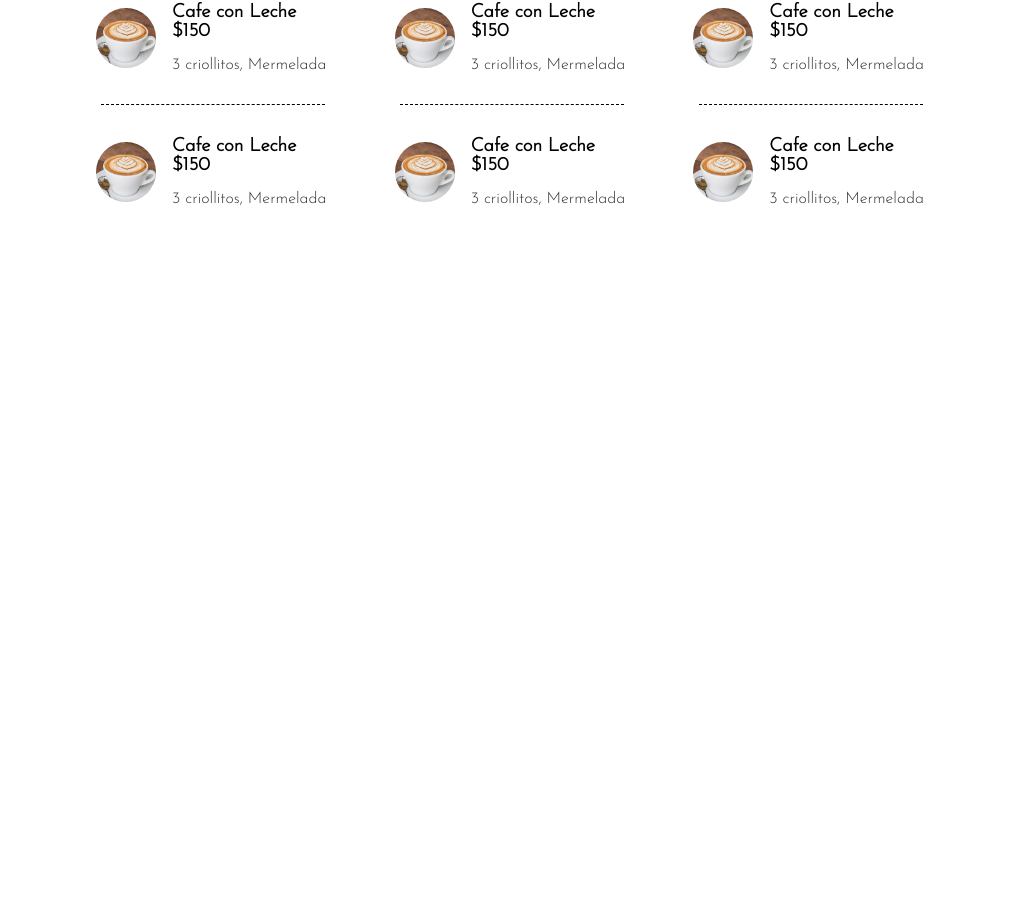
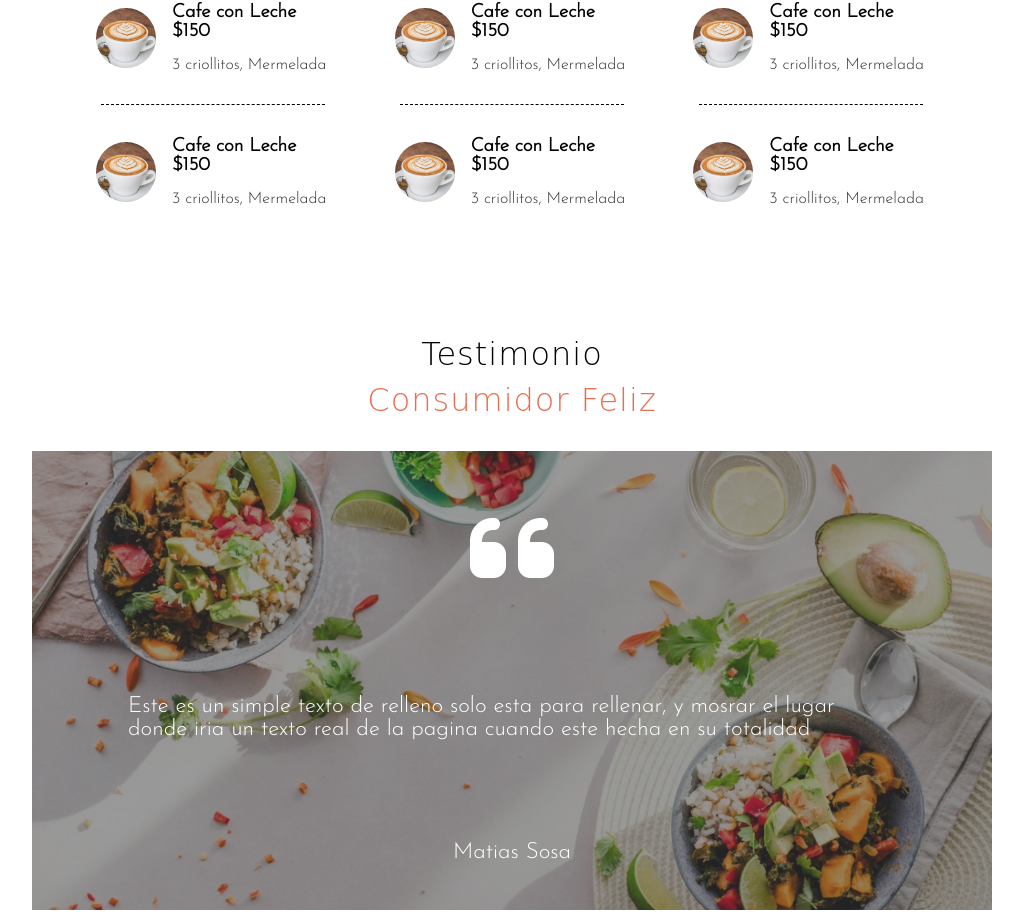
Before and after one commit to aj161/Vegan-Restaurant-Page, a plain HTML site: page index.html in a window 1280 px wide. Shown: the part 2493-3407 px from the top of the page, without its empty margins (128-1151 px from the left). Before the commit the page ends 2796 px from the top, so only its background shows below. Drawn offline with Linux system fonts and the light colour scheme; a web font is replaced by a local one.

Commit message:
Added testimony section

```diff
--- a/index.html
+++ b/index.html
@@ -149,9 +149,30 @@
           </section>
         </article>
       </section>
-
     </section>
     <!--menu end-->
+
+    <!--testimony start-->
+<section class='testimony'>
+  <h2 class='section-title'>Testimonio <span>Consumidor Feliz</span></h2>
+  <section class='testimony-hero'>
+    <picture>
+      <source  srcset='./img/Page-3-main-mini.png' media='(max-width: 600px)'>
+      <source srcset='./img/Page-3-main.png'>
+      <img src='./img/Page-3-main.png' alt='Testimonio'>
+    </picture>
+    <section class='testimony-text'>
+      <i class="fa-solid fa-quote-left"></i>
+      <p>Este es un simple texto de relleno solo esta para rellenar, y mosrar el lugar donde iria un texto real de la pagina cuando este hecha en su totalidad
+      </p>
+      <p>Matias Sosa</p>
+    </section>
+  </section>
+</section>
+
+    <!--testimony end-->
+
+
 
 
   </main>
--- a/styles.css
+++ b/styles.css
@@ -201,6 +201,37 @@ menu-item section h3 span {
 
 }
 /*menu style end*/
+/*testimony style start*/
+
+.testimony-hero {
+  position:relative;
+}
+
+.testimony-text{
+  position: absolute;
+  display: flex;
+  flex-direction:column;
+  justify-content: space-around;
+  align-items: center;
+  transform: translate(-50%, -50%);
+  /*adding top/left of 50% moves the top/left margin edge of the element to the middle of the parent, and translate() function with the negative value of -50% moves the element by the hald of its size. Hence the element will be positioned in the middle.*/
+  top:50%;
+  left:50%;
+  color:white;
+  font-size:1.4rem;
+  width: 80%;
+  height:100%;
+  font-weight: lighter;
+}
+
+.testimony i {
+  font-size:6rem;
+}
+
+
+/*testimony style end*/
+
+
 
 @media screen and (min-width:725px) {
   body {
```
Also changed, not shown: img/Page-2-chef-2.png (added), img/Page-3-chef-1.png (added), img/Page-3-chef-3.png (added), img/Page-3-main-mini.png (added), img/Page-3-main.png (added), img/Page-4-main.png (added).
